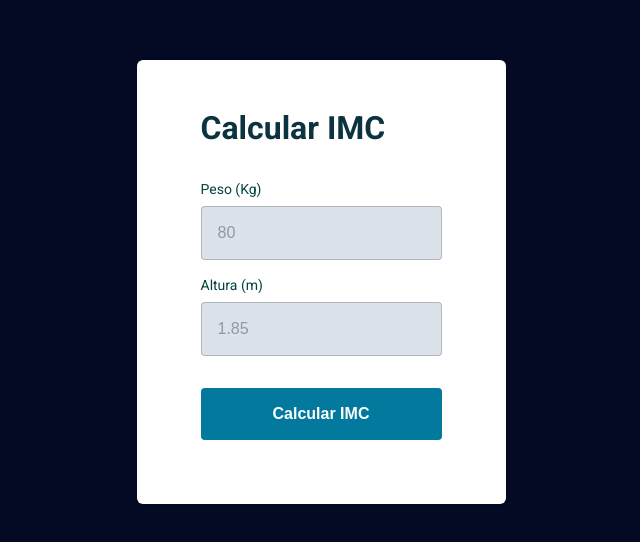
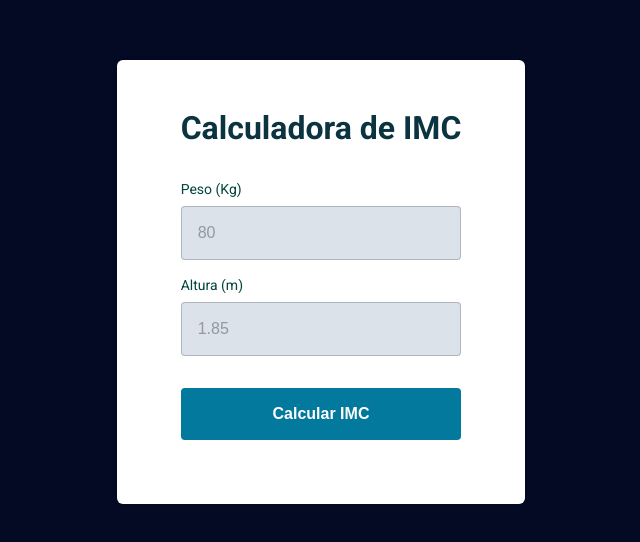
Before and after one commit to Andreisilva-dev/Calculadora_De_IMC, a plain HTML site: page index.html in a window 1280 px wide. Shown: the part 118-660 px from the top of the page, without its empty margins (319-959 px from the left). Drawn offline with Linux system fonts and the light colour scheme.

Commit message:
centralizado h1

```diff
--- a/index.html
+++ b/index.html
@@ -16,7 +16,7 @@
         <main class="card">
             <form class="Formulario">
                 <h1 class="title">
-                    Calcular IMC
+                    Calculadora de IMC
                 </h1>
                 <div class="input-wrapper">
                     <label for="weight">Peso (Kg)</label>
--- a/style.css
+++ b/style.css
@@ -62,6 +62,7 @@ body, input, button {
 
 form h1 {
     margin-bottom: 3.2rem;
+    text-align: center;
 }
 
 form label {
```
